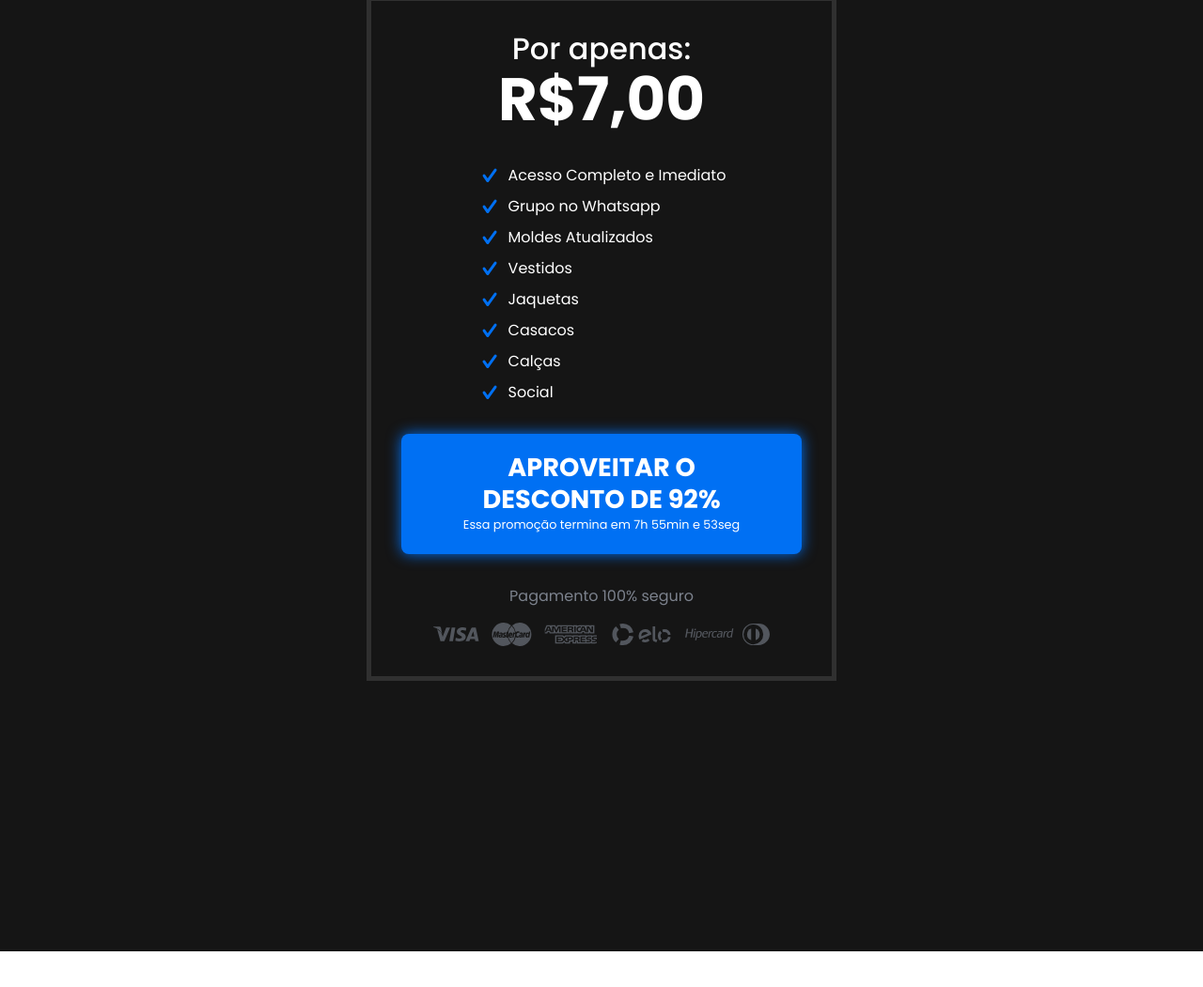
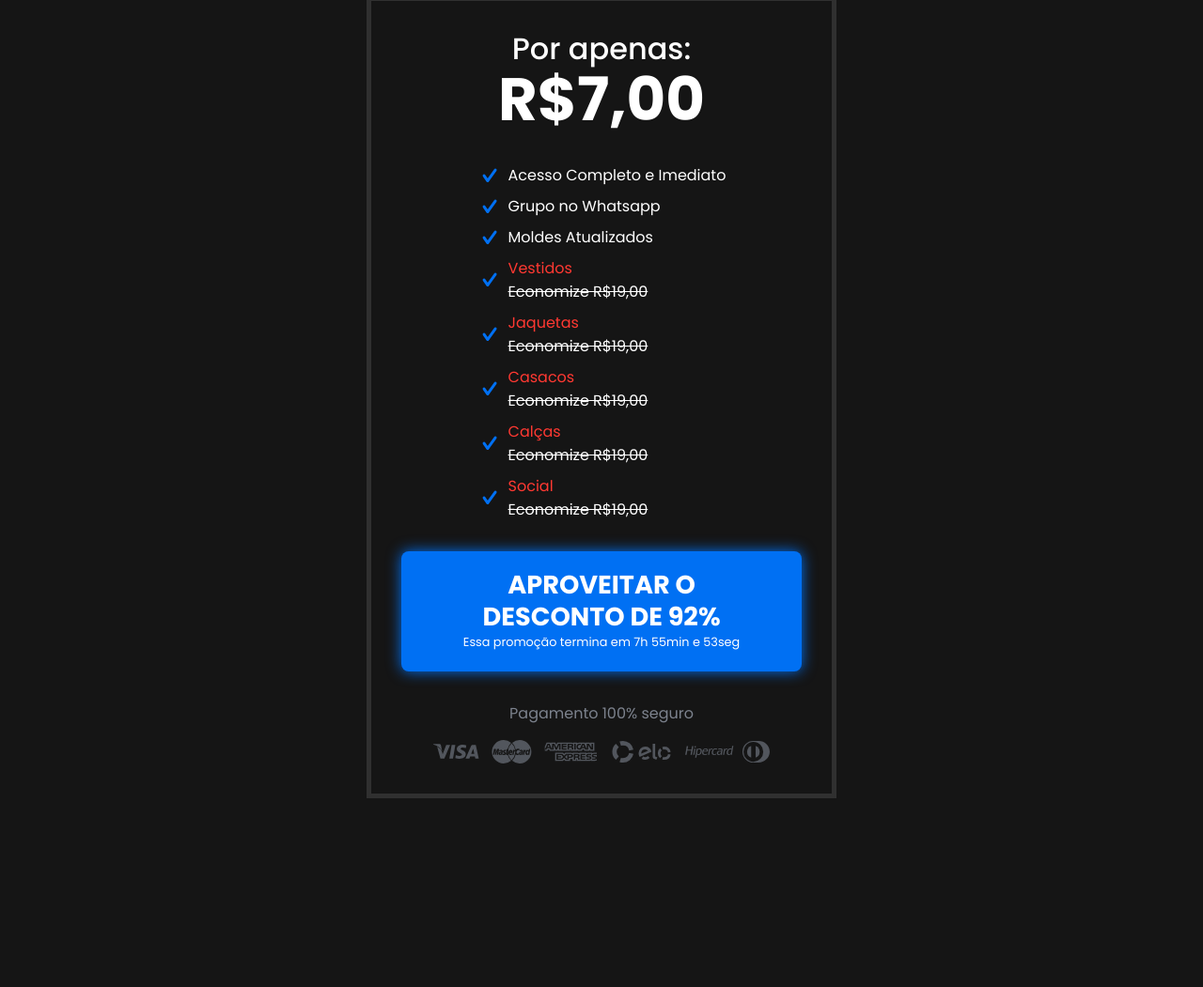
Before and after one commit to josuenm/lp-fabiano-02, a plain HTML site: page index.html in a window 1280 px wide. Shown: the part 5203-6254 px from the top of the page at 94% size. Before the commit the page ends 6216 px from the top, so only its background shows below. Drawn offline with nearby package versions, Linux system fonts and the light colour scheme.

Commit message:
Lista da section de pagamentos foi alterado

```diff
--- a/index.html
+++ b/index.html
@@ -356,23 +356,48 @@
                     </div>
                     <div class="payment_list__item">
                         <img src="./assets/successful-without-bg.svg" alt="Positivo">
-                        <span>Vestidos</span>
+                        <div class="payment_list__item__title">
+                            <span>Vestidos</span>
+                            <p>
+                                <s>Economize R$19,00</s>
+                            </p>
+                        </div>
                     </div>
                     <div class="payment_list__item">
                         <img src="./assets/successful-without-bg.svg" alt="Positivo">
-                        <span>Jaquetas</span>
+                        <div class="payment_list__item__title">
+                            <span>Jaquetas</span>
+                            <p>
+                                <s>Economize R$19,00</s>
+                            </p>
+                        </div>
                     </div>
                     <div class="payment_list__item">
                         <img src="./assets/successful-without-bg.svg" alt="Positivo">
-                        <span>Casacos</span>
+                        <div class="payment_list__item__title">
+                            <span>Casacos</span>
+                            <p>
+                                <s>Economize R$19,00</s>
+                            </p>
+                        </div>
                     </div>
                     <div class="payment_list__item">
                         <img src="./assets/successful-without-bg.svg" alt="Positivo">
-                        <span>Calças</span>
+                        <div class="payment_list__item__title">
+                            <span>Calças</span>
+                            <p>
+                                <s>Economize R$19,00</s>
+                            </p>
+                        </div>
                     </div>
                     <div class="payment_list__item">
                         <img src="./assets/successful-without-bg.svg" alt="Positivo">
-                        <span>Social</span>
+                        <div class="payment_list__item__title">
+                            <span>Social</span>
+                            <p>
+                                <s>Economize R$19,00</s>
+                            </p>
+                        </div>
                     </div>
                 </div>
 
--- a/styles.scss
+++ b/styles.scss
@@ -501,6 +501,17 @@ body {
                         display: flex;
                         align-items: center;
                         gap: .5rem;
+
+                        .payment_list__item__title {
+                            display: flex;
+                            flex-direction: column;
+                            align-items: flex-start;
+                            font-size: 1rem;
+
+                            span {
+                                color: #ff3932;
+                            }
+                        }
                     }
                 }
 
```
Also changed, not shown: styles.css, 1 other file.
